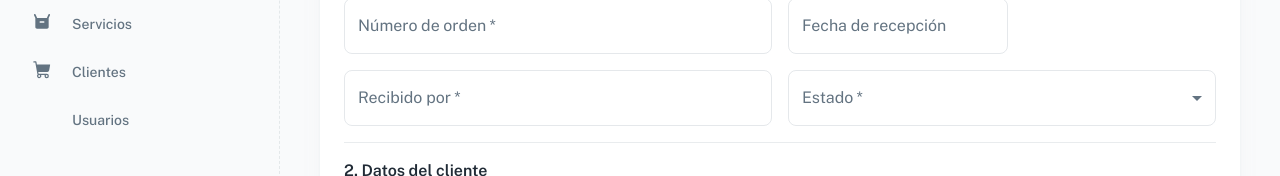
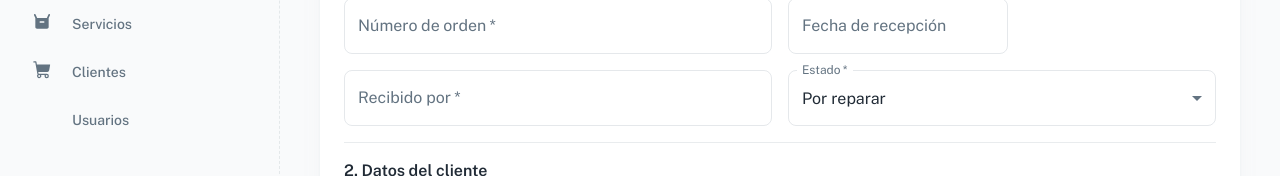
Before and after one commit to magbabio/lara-electronic-frontend, a React (Vite) app: page /servicios/crear in a window 1280 px wide. Shown: the part 230-406 px from the top of the page. Built offline with nearby package versions, Linux system fonts and the light colour scheme; some icons are missing.

Commit message:
Update order-form.jsx
Added default values for select inputs, "Por reparar" is now showing as order status default value. Missing default values for date picker.

```diff
--- a/src/sections/order/form/order-form.jsx
+++ b/src/sections/order/form/order-form.jsx
@@ -33,6 +33,7 @@ export default function OrderForm() {
     defaultValues: {
       number: "",
       receipt_date: "17/12/2023",
+      order_status: "1",
       document_type: "",
       document_number: "",
       customer_id: "",
@@ -55,26 +56,11 @@ export default function OrderForm() {
   //   setSelectedDate(date);
   // };
 
-  // Customer document type methods
-
-  const [documentType, setDocumentType] = React.useState('');
-
-  const handleChange = (event) => {
-    setDocumentType(event.target.value);
-  };
-
-  // Order status methods
-
-  const [orderStatus, setOrderStatus] = React.useState('');
-
-  const handleChangeOrderStatus = (event) => {
-    setOrderStatus(event.target.value);
-  };
 
   // Submit data methods
 
-  const onSubmit = handleSubmit( (e) => {
-    console.log(e.target)
+  const onSubmit = handleSubmit( (data) => {
+    console.log(data)
   })
 
   // Equipment methods
@@ -171,18 +157,22 @@ export default function OrderForm() {
             <Grid item xs={12} sm={6} md={6}>
             <FormControl fullWidth required>
               <InputLabel id="demo-simple-select-label">Estado</InputLabel>
+              <Controller
+                control={control}
+                name="order_status"
+                render={({ field }) => (
                   <Select
+                    {...field}
                     labelId="demo-simple-select-label"
                     id="demo-simple-select"
-                  value={orderStatus}
                     label="Estado"
-                  onChange={handleChangeOrderStatus}
                   >
                     <MenuItem value="1">Por reparar</MenuItem>
                     <MenuItem value="2">Falta de insumos</MenuItem>
                     <MenuItem value="3">Reparada</MenuItem>
-
                   </Select>
+                )}
+              />
             </FormControl>
             </Grid>
             <Grid item xs={12} sm={12} md={12}>
@@ -196,18 +186,23 @@ export default function OrderForm() {
             <Grid item xs={12} sm={5} md={5}>
               <FormControl fullWidth required>
                 <InputLabel id="demo-simple-select-label">Tipo de documento del cliente</InputLabel>
+                <Controller
+                  control={control}
+                  name="document_type"
+                  render={({ field }) => (
                     <Select
+                      {...field}
                       labelId="demo-simple-select-label"
                       id="demo-simple-select"
-                  value={documentType}
                       label="Tipo de documento del cliente"
-                  onChange={handleChange}
                     >
                       <MenuItem value="J">J</MenuItem>
                       <MenuItem value="V">V</MenuItem>
                       <MenuItem value="E">E</MenuItem>
                       <MenuItem value="G">G</MenuItem>
                     </Select>
+                  )}
+                />
               </FormControl>
             </Grid>
             <Grid item xs={12} sm={5} md={5}>
```
Lines whose indentation alone changed are shown as unchanged.
